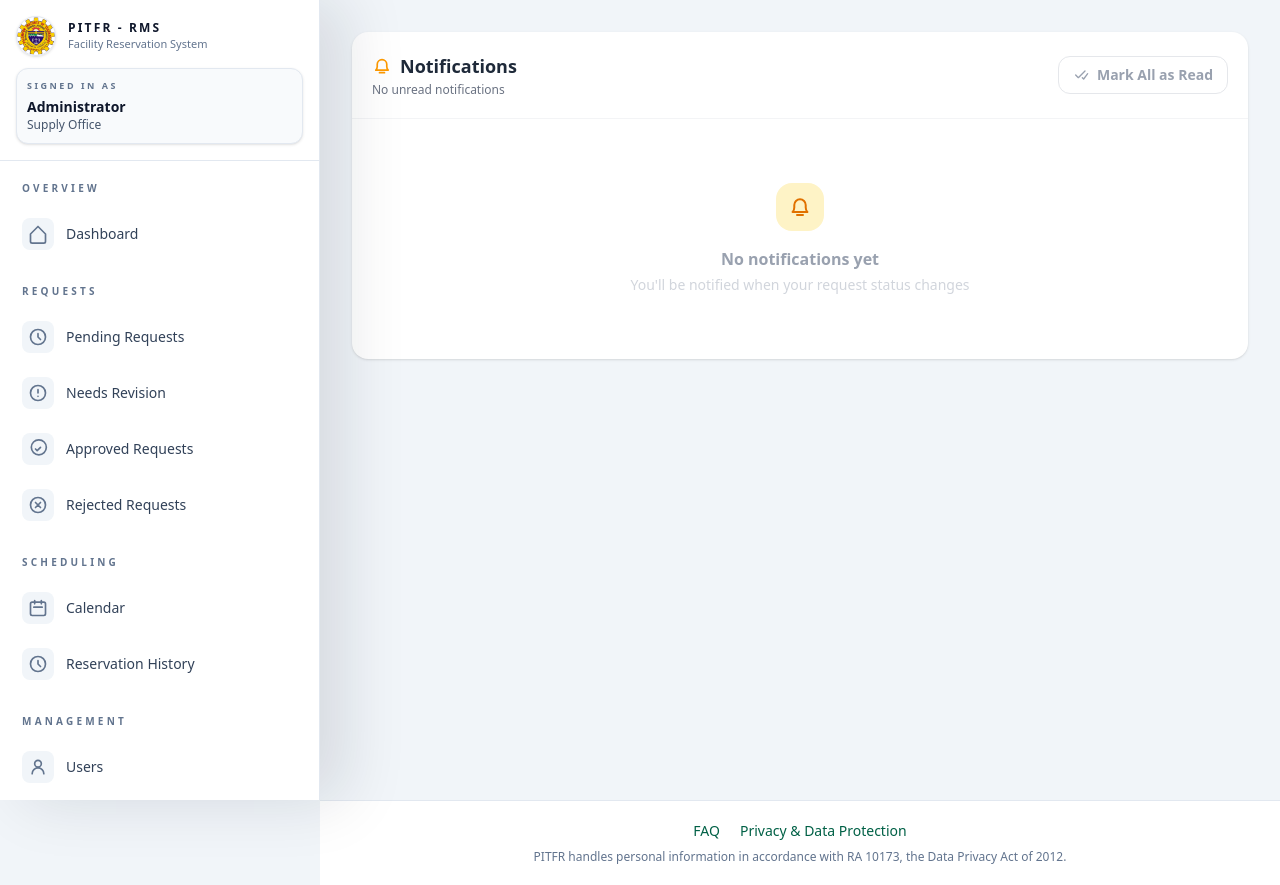
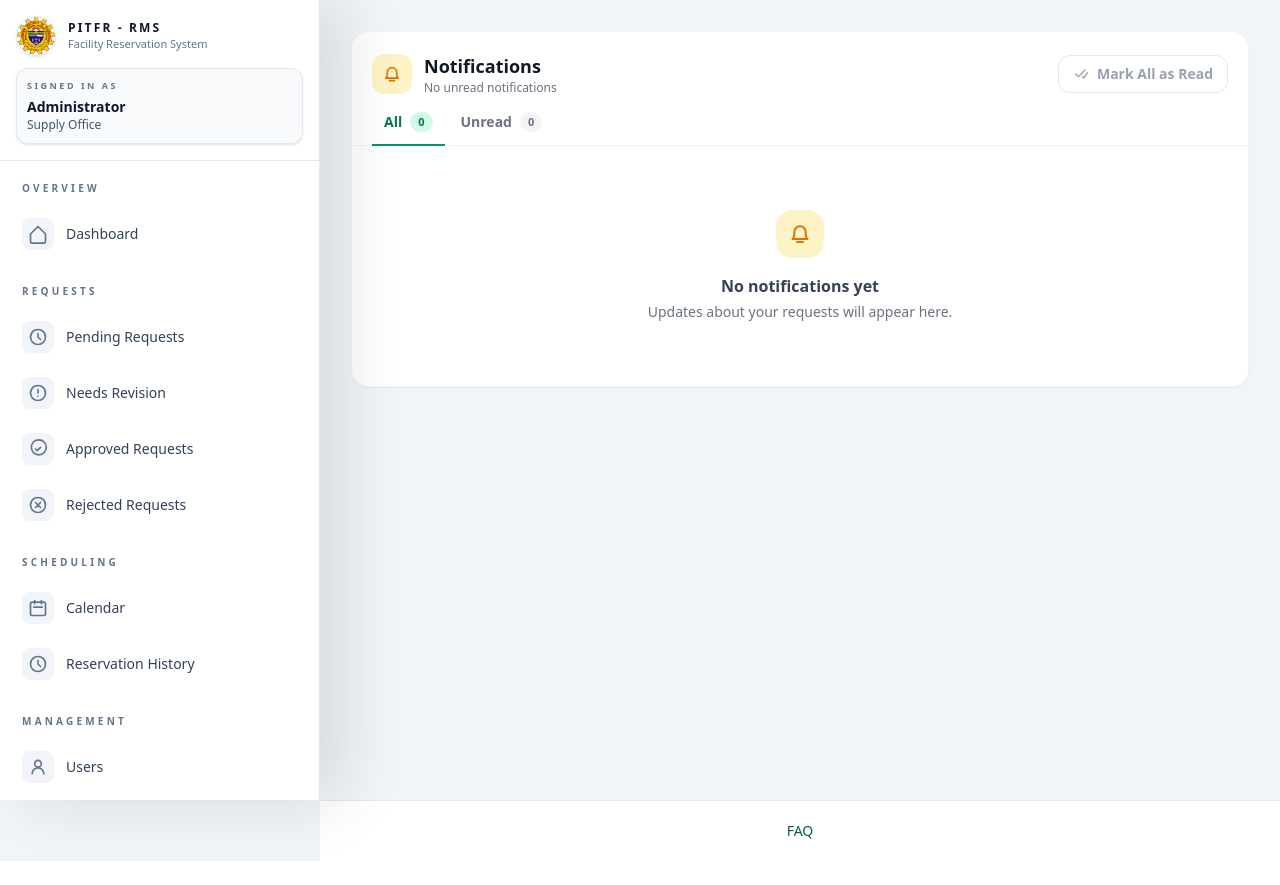
Before and after one commit to fujierese/PITFR-RMS, a Laravel app: page /notifications in a window 1280 px wide. After the commit the page ends 861 px from the top, so only its background shows below. Run offline with Laravel 12, Linux system fonts and the light colour scheme; a user stored in the database is signed in; data comes from the database, SQL or seed files in the repository; style sheets or scripts are compiled from the project's sources; some libraries are stand-ins or nearby versions.

Commit message:
Hide the privacy page; notifications tabs and day groups; custodian confirm fix
- Privacy & Data Protection page, links, FAQ entry and sign-up consent are
  hidden at the client's request (PRIVACY_PAGE_ENABLED=true brings them back).
- Notifications: All / Unread tabs, grouped by day, labelled detail chips.
- Venue custodian "Confirm venue is available" stays hidden until the
  calendar check finishes (missing space in the class list).
- Testing guide covers QA 11-21 #1-#13.

Co-Authored-By: Claude Opus 5.5 <noreply@anthropic.com>

```diff
--- a/app/Http/Controllers/AuthController.php
+++ b/app/Http/Controllers/AuthController.php
@@ -84,7 +84,7 @@ class AuthController extends Controller
             'googleProfile' => $request->session()->get('google_registration_profile'),
             'googleType' => $request->session()->get('google_registration_type', 'student'),
             'verificationEnabled' => User::verificationEnabled(),
-            'privacyConsentEnabled' => \Illuminate\Support\Facades\Schema::hasColumn('users', 'privacy_accepted_at'),
+            'privacyConsentEnabled' => config('app.privacy_page') && \Illuminate\Support\Facades\Schema::hasColumn('users', 'privacy_accepted_at'),
             // D7: suggestions only; the category is a separate, verified field.
             'organizationSuggestions' => collect(AdminController::STAFF_DEPARTMENTS)
                 ->merge(\App\Models\Department::query()->orderBy('name')->pluck('name'))
@@ -345,7 +345,7 @@ class AuthController extends Controller
         ]);
 
         // D6 / REG-06: the Privacy Notice must be accepted; the time is recorded.
-        $privacyConsentEnabled = \Illuminate\Support\Facades\Schema::hasColumn('users', 'privacy_accepted_at');
+        $privacyConsentEnabled = config('app.privacy_page') && \Illuminate\Support\Facades\Schema::hasColumn('users', 'privacy_accepted_at');
         if ($privacyConsentEnabled && ! $request->boolean('privacy_accepted')) {
             return back()
                 ->withErrors(['privacy_accepted' => 'Please confirm that you have read the Privacy Notice.'])
--- a/app/Http/Controllers/NotificationController.php
+++ b/app/Http/Controllers/NotificationController.php
@@ -12,7 +12,11 @@ class NotificationController extends Controller
     public function index()
     {
         $user = Auth::user();
-        $notifications = $user->notifications()->paginate(20);
+        $filter = request('filter') === 'unread' ? 'unread' : 'all';
+        $notifications = ($filter === 'unread' ? $user->unreadNotifications() : $user->notifications())
+            ->paginate(20)
+            ->withQueryString();
+        $totalCount = $user->notifications()->count();
         $requestIds = $notifications->getCollection()
             ->map(fn ($notification) => $notification->data['request_id'] ?? $notification->data['facility_request_id'] ?? null)
             ->filter(fn ($id) => is_numeric($id))
@@ -24,7 +28,7 @@ class NotificationController extends Controller
 
         $unreadCount = $user->unreadNotifications()->count();
 
-        return view('notifications.index', compact('notifications', 'requestDetails', 'unreadCount'));
+        return view('notifications.index', compact('notifications', 'requestDetails', 'unreadCount', 'filter', 'totalCount'));
     }
 
     /**
--- a/config/app.php
+++ b/config/app.php
@@ -14,6 +14,13 @@ return [
     */
 
     'name' => env('APP_NAME', 'Laravel'),
+
+    /*
+    | Privacy & Data Protection page. Hidden at the client's request (PIT has no
+    | official privacy policy yet): the page, its links, the sign-up consent box
+    | and the email footer link appear only when PRIVACY_PAGE_ENABLED=true.
+    */
+    'privacy_page' => (bool) env('PRIVACY_PAGE_ENABLED', false),
 
     /*
     |--------------------------------------------------------------------------
--- a/resources/views/components/dashboard-sidebar.blade.php
+++ b/resources/views/components/dashboard-sidebar.blade.php
@@ -606,11 +606,13 @@
                 @endif
             @endforeach
         </div>
-        {{-- D6 / PRV-01: privacy information on every dashboard. --}}
+        {{-- D6 / PRV-01: privacy information on every dashboard (hidden unless enabled). --}}
+        @if(config('app.privacy_page'))
         <div class="mt-4 rounded-2xl border border-emerald-100 bg-emerald-50/70 p-3 text-xs text-slate-700">
             <p class="font-semibold text-emerald-900">Help &amp; Information</p>
             <p class="mt-1">PIT handles your personal information under the Data Privacy Act of 2012.</p>
             <a href="{{ route('privacy.data-protection') }}" class="mt-2 inline-block font-semibold text-emerald-800 underline underline-offset-2">Privacy &amp; Data Protection</a>
         </div>
+        @endif
     </nav>
 </div>
--- a/resources/views/components/faq-modal.blade.php
+++ b/resources/views/components/faq-modal.blade.php
@@ -11,9 +11,11 @@
             <section data-info-modal-panel="faq">
                 @include('legal.faq-content')
             </section>
+            @if(config('app.privacy_page'))
             <section data-info-modal-panel="privacy" class="hidden">
                 @include('legal.privacy-content')
             </section>
+            @endif
         </div>
     </div>
 </dialog>
@@ -27,7 +29,7 @@
         const panels = dialog.querySelectorAll('[data-info-modal-panel]');
         const titles = {
             faq: 'Frequently Asked Questions',
-            privacy: 'Privacy & Data Protection',
+            @if(config('app.privacy_page')) privacy: 'Privacy & Data Protection', @endif
         };
 
         document.querySelectorAll('[data-open-faq-modal], [data-open-info-modal]').forEach((trigger) => {
--- a/resources/views/layouts/app.blade.php
+++ b/resources/views/layouts/app.blade.php
@@ -121,9 +121,13 @@
     <footer class="border-t border-slate-200 bg-white px-4 py-5 text-center text-sm text-slate-600 {{ auth()->check() ? 'lg:ml-80' : '' }}">
         <nav class="flex flex-wrap justify-center gap-x-5 gap-y-2" aria-label="Help and legal information">
             <button type="button" class="font-medium text-emerald-800 underline-offset-4 hover:underline" data-open-faq-modal aria-haspopup="dialog" aria-controls="faq-modal">FAQ</button>
+            @if(config('app.privacy_page'))
             <a href="{{ route('privacy.data-protection') }}" class="font-medium text-emerald-800 underline-offset-4 hover:underline">Privacy &amp; Data Protection</a>
+            @endif
         </nav>
+        @if(config('app.privacy_page'))
         <p class="mt-2 text-xs text-slate-500">PITFR handles personal information in accordance with RA 10173, the Data Privacy Act of 2012.</p>
+        @endif
     </footer>
     @include('components.venue-calendar-modal')
     @include('components.faq-modal')
--- a/resources/views/legal/faq-content.blade.php
+++ b/resources/views/legal/faq-content.blade.php
@@ -7,7 +7,6 @@
         ['Can I cancel a request?', 'A requestor can cancel a request while it is pending. Once it is approved or has moved to another final state, contact the Supply Office for help.'],
         ['What documents can I upload?', 'The request form indicates which supporting document is needed for your request type. Accepted uploads are PDF, JPEG, or PNG and must be no larger than 10 MB. Do not upload unrelated sensitive information.'],
         ['What happens to borrowed equipment?', 'The assigned equipment custodian records quantities returned, damaged, or missing. Return equipment according to the instructions from your custodian.'],
-        ['Who can answer a question about my personal information?', 'The privacy contact and official privacy procedures for this draft policy still need confirmation by Palompon Institute of Technology. See the Privacy Policy draft for the fields that must be completed.'],
     ] as [$question, $answer])
         <details class="group rounded-2xl border border-slate-200 bg-slate-50 p-4 sm:p-5">
             <summary class="cursor-pointer list-none pr-8 text-base font-semibold text-slate-900 marker:hidden focus:outline-none focus-visible:ring-2 focus-visible:ring-emerald-500">
--- a/resources/views/notifications/index.blade.php
+++ b/resources/views/notifications/index.blade.php
@@ -2,16 +2,19 @@
 @section('title', 'Notifications')
 
 @section('content')
-<div class="bg-white rounded-2xl shadow-sm overflow-hidden">
-    <div class="p-5 border-b border-gray-100 flex flex-wrap items-center justify-between gap-3">
-        <div>
-        <h2 class="flex items-center gap-2 text-lg font-bold text-gray-800">
-            <svg class="h-5 w-5 text-amber-500" fill="none" stroke="currentColor" viewBox="0 0 24 24" aria-hidden="true">
-                <path stroke-linecap="round" stroke-linejoin="round" stroke-width="2" d="M14.857 17H9.143m10.286 0H4.571c1.14-1.18 1.715-2.65 1.715-4.414V10a5.714 5.714 0 0111.428 0v2.586c0 1.764.572 3.234 1.715 4.414ZM9 20h6"/>
-            </svg>
-            Notifications
-        </h2>
-        <p class="text-xs text-gray-500 mt-0.5" data-unread-summary aria-live="polite">{{ $unreadCount > 0 ? $unreadCount . ' unread' : 'No unread notifications' }}</p>
+<div class="mx-auto max-w-4xl bg-white rounded-2xl shadow-sm ring-1 ring-gray-100 overflow-hidden">
+    <div class="px-5 pt-5 pb-0 border-b border-gray-100">
+    <div class="flex flex-wrap items-center justify-between gap-3">
+        <div class="flex items-center gap-3">
+            <span class="flex h-10 w-10 items-center justify-center rounded-xl bg-amber-100 text-amber-600" aria-hidden="true">
+                <svg class="h-5 w-5" fill="none" stroke="currentColor" viewBox="0 0 24 24">
+                    <path stroke-linecap="round" stroke-linejoin="round" stroke-width="2" d="M14.857 17H9.143m10.286 0H4.571c1.14-1.18 1.715-2.65 1.715-4.414V10a5.714 5.714 0 0111.428 0v2.586c0 1.764.572 3.234 1.715 4.414ZM9 20h6"/>
+                </svg>
+            </span>
+            <div>
+                <h2 class="text-lg font-bold text-gray-900">Notifications</h2>
+                <p class="text-xs text-gray-500" data-unread-summary aria-live="polite">{{ $unreadCount > 0 ? $unreadCount . ' unread' : 'No unread notifications' }}</p>
+            </div>
         </div>
         <form method="POST" action="{{ route('notifications.read-all') }}" data-mark-all-form>
             @csrf
@@ -22,9 +25,29 @@
             </button>
         </form>
     </div>
+    <nav class="mt-4 flex gap-1" aria-label="Filter notifications">
+        @foreach(['all' => ['All', $totalCount], 'unread' => ['Unread', $unreadCount]] as $key => [$label, $count])
+            <a href="{{ route('notifications.index', $key === 'unread' ? ['filter' => 'unread'] : []) }}"
+               @if($filter === $key) aria-current="page" @endif
+               class="-mb-px inline-flex items-center gap-2 border-b-2 px-3 pb-3 text-sm font-semibold transition {{ $filter === $key ? 'border-emerald-600 text-emerald-700' : 'border-transparent text-gray-500 hover:text-gray-800' }}">
+                {{ $label }}
+                <span class="rounded-full px-2 py-0.5 text-[11px] {{ $filter === $key ? 'bg-emerald-100 text-emerald-700' : 'bg-gray-100 text-gray-500' }}" @if($key === 'unread') data-unread-tab-count @endif>{{ $count }}</span>
+            </a>
+        @endforeach
+    </nav>
+    </div>
 
-    <div class="divide-y divide-gray-50">
+    <div class="divide-y divide-gray-100">
+        @php $previousGroup = null; @endphp
         @forelse($notifications as $notification)
+        @php
+            $createdAt = $notification->created_at;
+            $group = $createdAt->isToday() ? 'Today' : ($createdAt->isYesterday() ? 'Yesterday' : ($createdAt->isCurrentYear() ? $createdAt->format('l, F j') : $createdAt->format('F j, Y')));
+        @endphp
+        @if($group !== $previousGroup)
+            <h3 class="bg-gray-50/80 px-5 py-2 text-[11px] font-semibold uppercase tracking-wide text-gray-500">{{ $group }}</h3>
+            @php $previousGroup = $group; @endphp
+        @endif
         @php
             $data = $notification->data;
             $status = strtolower((string) ($data['status'] ?? ''));
@@ -150,7 +173,7 @@
                 @endif
             </div>
             <div class="flex-1">
-                <p class="mb-1 text-xs text-gray-500">{{ $notification->created_at->format('M j, Y g:i A') }} <span aria-hidden="true">·</span> {{ $notification->created_at->diffForHumans() }}</p>
+                <p class="mb-0.5 text-xs text-gray-500"><time datetime="{{ $notification->created_at->toIso8601String() }}" title="{{ $notification->created_at->format('M j, Y g:i A') }}">{{ $notification->created_at->format('g:i A') }} · {{ $notification->created_at->diffForHumans() }}</time></p>
                 <p class="flex flex-wrap items-center gap-2 text-sm {{ $notification->read_at ? 'font-medium text-gray-700' : 'font-semibold text-gray-900' }}" data-notification-title>
                     <span>{{ $title }}</span>
                     @if($notification->read_at)
@@ -162,19 +185,19 @@
                 <p class="mt-1 text-sm text-gray-600">
                     {{ $notificationMessage }}
                 </p>
-                @unless($isSecurityAlert)
-                <p class="mt-1 text-xs text-gray-600">
-                    Requestor: <strong>{{ $requestorName ?: 'Details unavailable' }}</strong>
+                @if(!$isSecurityAlert && ($controlNumber || $activityName || $requestorName))
+                <p class="mt-2 flex flex-wrap gap-1.5 text-[11px] text-gray-600">
+                    @if($controlNumber)
+                        <span class="rounded-md bg-gray-100 px-2 py-0.5">Control No: <strong>{{ $controlNumber }}</strong></span>
+                    @endif
                     @if($activityName)
-                        <span class="mx-1" aria-hidden="true">·</span>
-                        Activity: <strong>{{ $activityName }}</strong>
+                        <span class="rounded-md bg-gray-100 px-2 py-0.5">Activity: <strong>{{ $activityName }}</strong></span>
                     @endif
-                    @if($controlNumber)
-                        <span class="mx-1" aria-hidden="true">·</span>
-                        Control No: <strong>{{ $controlNumber }}</strong>
+                    @if($requestorName)
+                        <span class="rounded-md bg-gray-100 px-2 py-0.5">Requestor: <strong>{{ $requestorName }}</strong></span>
                     @endif
                 </p>
-                @endunless
+                @endif
                 @if(!empty($data['notes']))
                     <p class="text-xs text-gray-400 mt-1 italic">Note: {{ $data['notes'] }}</p>
                 @endif
@@ -197,8 +220,13 @@
                     <path stroke-linecap="round" stroke-linejoin="round" stroke-width="2" d="M14.857 17H9.143m10.286 0H4.571c1.14-1.18 1.715-2.65 1.715-4.414V10a5.714 5.714 0 0111.428 0v2.586c0 1.764.572 3.234 1.715 4.414ZM9 20h6"/>
                 </svg>
             </div>
-            <p class="text-gray-400 font-semibold">No notifications yet</p>
-            <p class="text-gray-300 text-sm mt-1">You'll be notified when your request status changes</p>
+            @if($filter === 'unread' && $totalCount > 0)
+                <p class="text-gray-700 font-semibold">You're all caught up</p>
+                <p class="text-gray-500 text-sm mt-1">No unread notifications. <a href="{{ route('notifications.index') }}" class="font-semibold text-emerald-700 hover:underline">View all</a></p>
+            @else
+                <p class="text-gray-700 font-semibold">No notifications yet</p>
+                <p class="text-gray-500 text-sm mt-1">Updates about your requests will appear here.</p>
+            @endif
         </div>
         @endforelse
     </div>
@@ -227,6 +255,7 @@
         count = Math.max(0, parseInt(count, 10) || 0);
         if (summary) summary.textContent = count > 0 ? count + ' unread' : 'No unread notifications';
         if (markAllButton) markAllButton.disabled = count === 0;
+        document.querySelectorAll('[data-unread-tab-count]').forEach((el) => { el.textContent = count; });
         document.querySelectorAll('[data-unread-badge]').forEach((badge) => {
             badge.textContent = count;
             badge.hidden = count === 0;
--- a/resources/views/requestor/show.blade.php
+++ b/resources/views/requestor/show.blade.php
@@ -1023,7 +1023,7 @@
 
                         <div class="flex flex-col gap-3 sm:flex-row">
                             @if($canConfirmVenueAvailability || $canApproveAssignedEquipment)
-                                <form method="POST" action="{{ route('request.custodian.verify', $request->id) }}" data-availability-actions="{{ $canConfirmVenueAvailability ? $availabilityGroup : '' }}" data-availability-confirm="{{ $canConfirmVenueAvailability ? $availabilityGroup : '' }}" class="{{ $canConfirmVenueAvailability ? 'hidden' : '' }}sm:flex-1" data-swal-confirm data-swal-title="{{ $canConfirmVenueAvailability ? 'Confirm the venue is available?' : 'Approve assigned equipment?' }}" data-swal-text="{{ $canConfirmVenueAvailability ? 'The Supply Office will review the request next. It is not approved yet.' : 'Your equipment decision will be recorded. Final approval still requires Supply Office review.' }}" data-swal-confirm-text="{{ $canConfirmVenueAvailability ? 'Confirm availability' : 'Approve equipment' }}" data-swal-confirm-color="#059669">
+                                <form method="POST" action="{{ route('request.custodian.verify', $request->id) }}" data-availability-actions="{{ $canConfirmVenueAvailability ? $availabilityGroup : '' }}" data-availability-confirm="{{ $canConfirmVenueAvailability ? $availabilityGroup : '' }}" class="{{ $canConfirmVenueAvailability ? 'hidden ' : '' }}sm:flex-1" data-swal-confirm data-swal-title="{{ $canConfirmVenueAvailability ? 'Confirm the venue is available?' : 'Approve assigned equipment?' }}" data-swal-text="{{ $canConfirmVenueAvailability ? 'The Supply Office will review the request next. It is not approved yet.' : 'Your equipment decision will be recorded. Final approval still requires Supply Office review.' }}" data-swal-confirm-text="{{ $canConfirmVenueAvailability ? 'Confirm availability' : 'Approve equipment' }}" data-swal-confirm-color="#059669">
                                     @csrf
                                     <button type="submit" class="w-full inline-flex items-center justify-center rounded-2xl bg-emerald-600 text-white px-5 py-3 text-sm font-semibold shadow-sm transition hover:bg-emerald-700">
                                         {{ $canConfirmVenueAvailability ? 'Confirm venue is available' : 'Approve assigned equipment' }}
--- a/resources/views/welcome.blade.php
+++ b/resources/views/welcome.blade.php
@@ -332,7 +332,9 @@
     <p class="text-xs mt-1">Quality Management System Portal — Facility & Equipment Request System</p>
     <nav class="mt-4 flex flex-wrap justify-center gap-x-5 gap-y-2 px-4" aria-label="Help and legal information">
         <button type="button" data-open-faq-modal aria-haspopup="dialog" aria-controls="faq-modal" class="text-emerald-300 underline-offset-4 hover:underline">FAQ</button>
+        @if(config('app.privacy_page'))
         <a href="{{ route('privacy.data-protection') }}" class="text-emerald-300 underline-offset-4 hover:underline">Privacy &amp; Data Protection</a>
+        @endif
     </nav>
 </footer>
 @include('components.faq-modal')
--- a/routes/web.php
+++ b/routes/web.php
@@ -65,9 +65,12 @@ Route::get('/calendar/embed', function () {
 })->name('calendar.embed');
 Route::view('/faq', 'legal.faq')->name('faq');
 // Privacy & Data Protection: one public, informational page for every user type.
-Route::view('/privacy-and-data-protection', 'legal.privacy')->name('privacy.data-protection');
-Route::redirect('/privacy-policy', '/privacy-and-data-protection', 301)->name('privacy.policy');
-Route::redirect('/data-privacy-act', '/privacy-and-data-protection#data-privacy-rights', 301)->name('privacy.data-act');
+// Hidden unless PRIVACY_PAGE_ENABLED=true (config app.privacy_page).
+if (config('app.privacy_page')) {
+    Route::view('/privacy-and-data-protection', 'legal.privacy')->name('privacy.data-protection');
+    Route::redirect('/privacy-policy', '/privacy-and-data-protection', 301)->name('privacy.policy');
+    Route::redirect('/data-privacy-act', '/privacy-and-data-protection#data-privacy-rights', 301)->name('privacy.data-act');
+}
 Route::get('/login',   [AuthController::class, 'showLogin'])->name('login');
 Route::post('/login',  [AuthController::class, 'login']);
 Route::get('/forgot-password', [AuthController::class, 'showForgotPassword'])->name('password.request');
```
Also changed, not shown: docs/ISSUE-REGISTER-AUDIT.md (+3 -0 lines), tests/Feature/AccountVerificationTest.php (+9 -11 lines), tests/Feature/NotificationReadStatusTest.php (+18 -0 lines), tests/Feature/PublicInformationPagesTest.php (+15 -20 lines), tests/Feature/SupplyOfficeWorkflowTest.php (+1 -1 lines), 2 other files.
